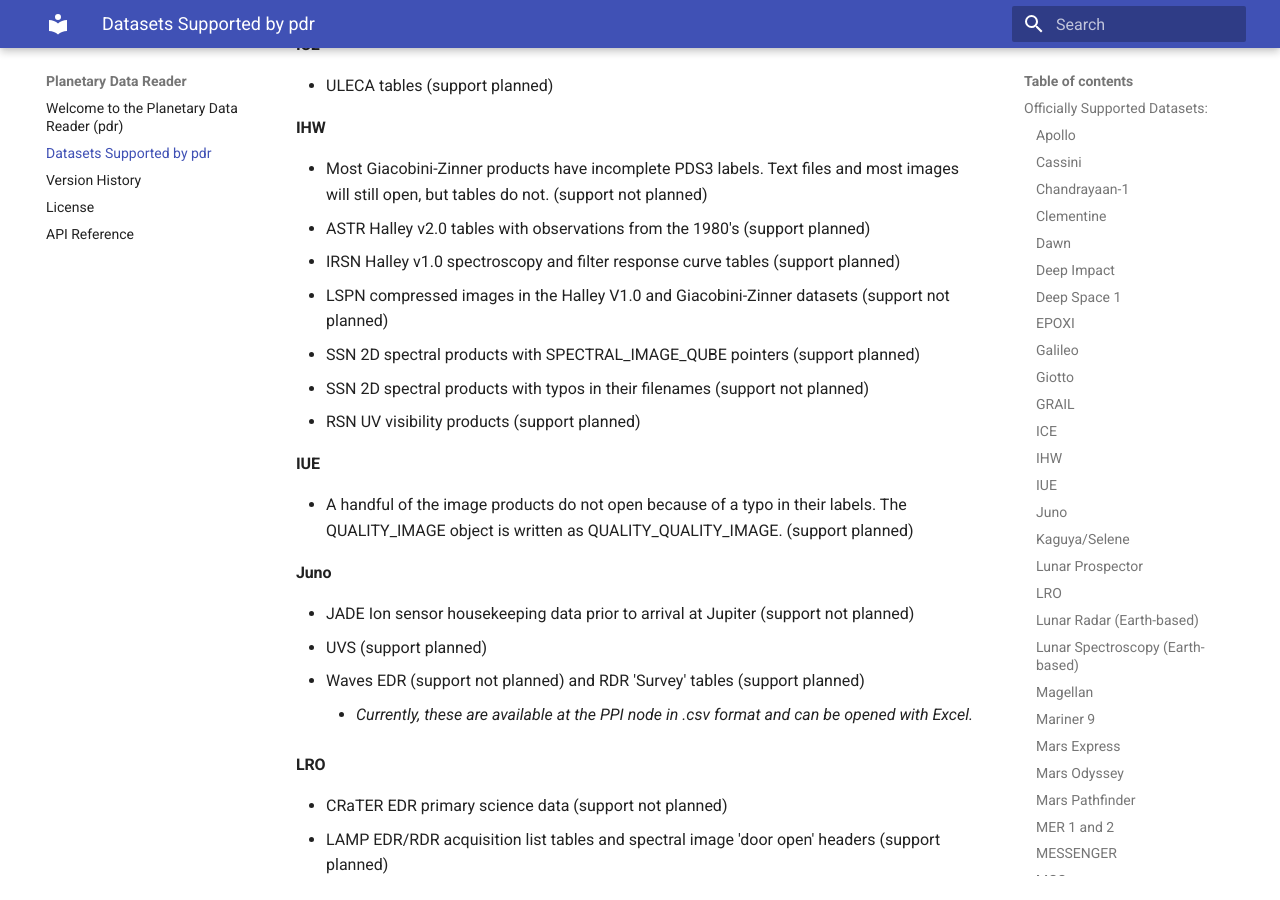
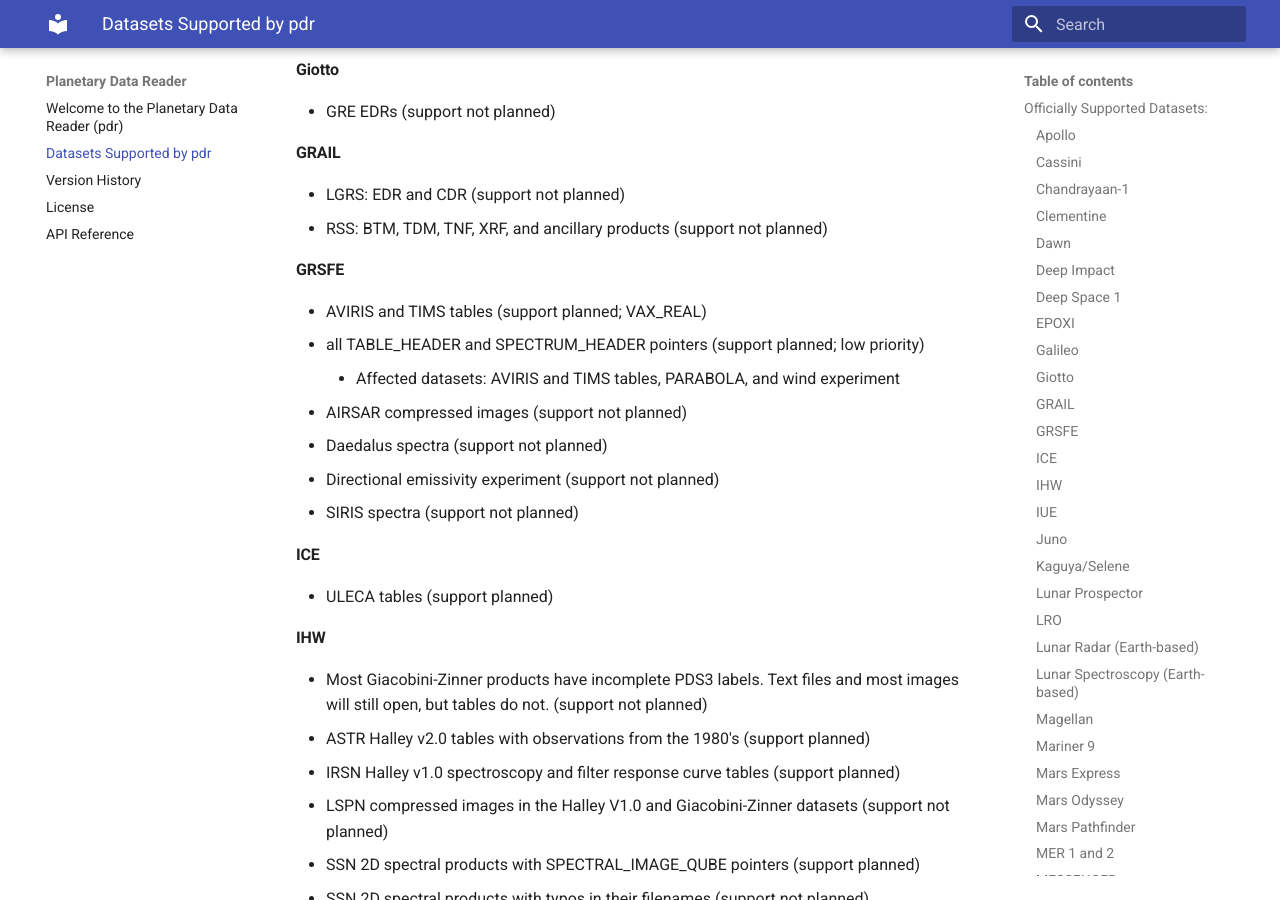
Before and after one commit to MillionConcepts/pdr, an MkDocs documentation site: the page built from docs/supported_datasets.md, in a window 1280 px wide and 900 px high, scrolled down 18165 px. Built offline with MkDocs 1.6.1 and Material for MkDocs 9.7.7, drawn with Linux system fonts in a browser that asks for light colours; some of the changed text lies outside the part shown.

Commit message:
add GRSFE and WFF/ATM to the support docs

```diff
--- a/docs/supported_datasets.md
+++ b/docs/supported_datasets.md
@@ -136,6 +136,9 @@
 #### GRAIL
   - LGRS RDR: SHADR, SHBDR, and RSDMAP
   - RSS: BOF, ODF, OLF, and RSR
+#### GRSFE
+  - Airborne datasets: ASAS, AVIRIS, and TIMS images
+  - Ground-based datasets: GPS profiles, helicopter stereo profiles, spectral hygrometer, PARABOLA, PFES, reagan radiometer, wind experiment, and weather station data
 #### ICE
   - EPAS, MAG, PLAWAV, RADWAV, and SWPLAS
   - ICI text files
@@ -438,6 +441,8 @@
   - RSS Triton derived atmospheric profile
   - UVS reformatted airglow spectra and derived maps
   - Ring Profiles derived from ISS, PPS, UVS, and RSS data (except VAX_REAL tables)
+#### WFF/ATM
+  - DEM vector data tables
 
 ## Notionally Supported Datasets:
 #### Apollo
@@ -505,6 +510,14 @@
 #### GRAIL
   - LGRS: EDR and CDR (support not planned)
   - RSS: BTM, TDM, TNF, XRF, and ancillary products (support not planned)
+#### GRSFE
+  - AVIRIS and TIMS tables (support planned; VAX_REAL)
+  - all TABLE_HEADER and SPECTRUM_HEADER pointers (support planned; low priority)
+    - Affected datasets: AVIRIS and TIMS tables, PARABOLA, and wind experiment
+  - AIRSAR compressed images (support not planned)
+  - Daedalus spectra (support not planned)
+  - Directional emissivity experiment (support not planned)
+  - SIRIS spectra (support not planned)
 #### ICE
   - ULECA tables (support planned)
 #### IHW
@@ -598,3 +611,5 @@
   - PRA Uranus SUMM products (support not planned)
   - RSS ODRs (support not planned)
   - Ring Profile tables with the VAX_REAL data type (support planned)
+#### WFF/ATM
+  - DEM derived raster images (support planned)
```
Also changed, not shown: CHANGELOG.md (+1 -0 lines).
